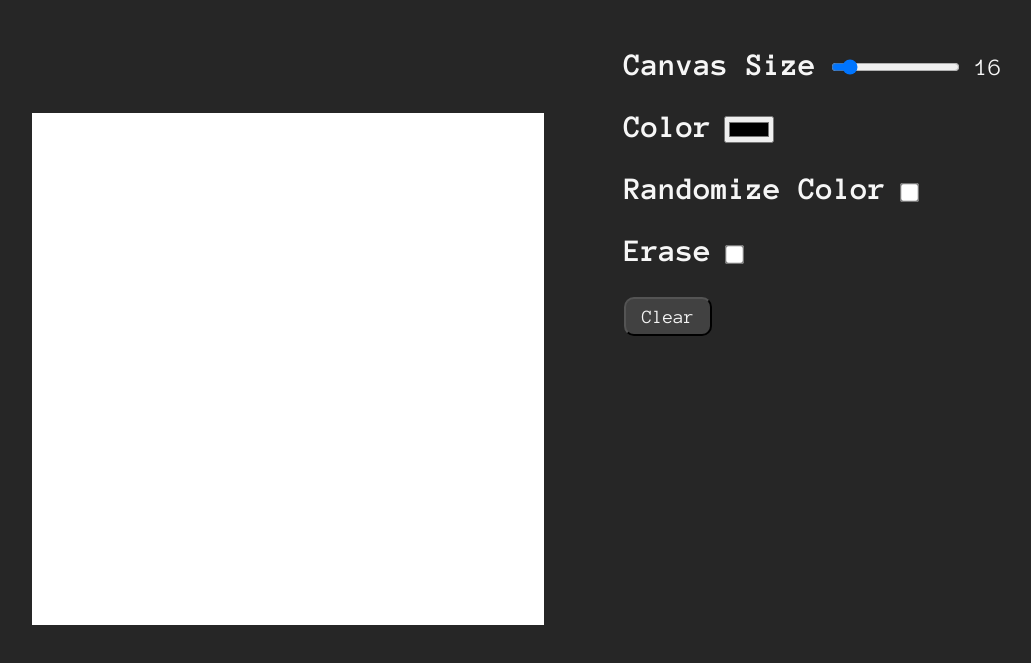
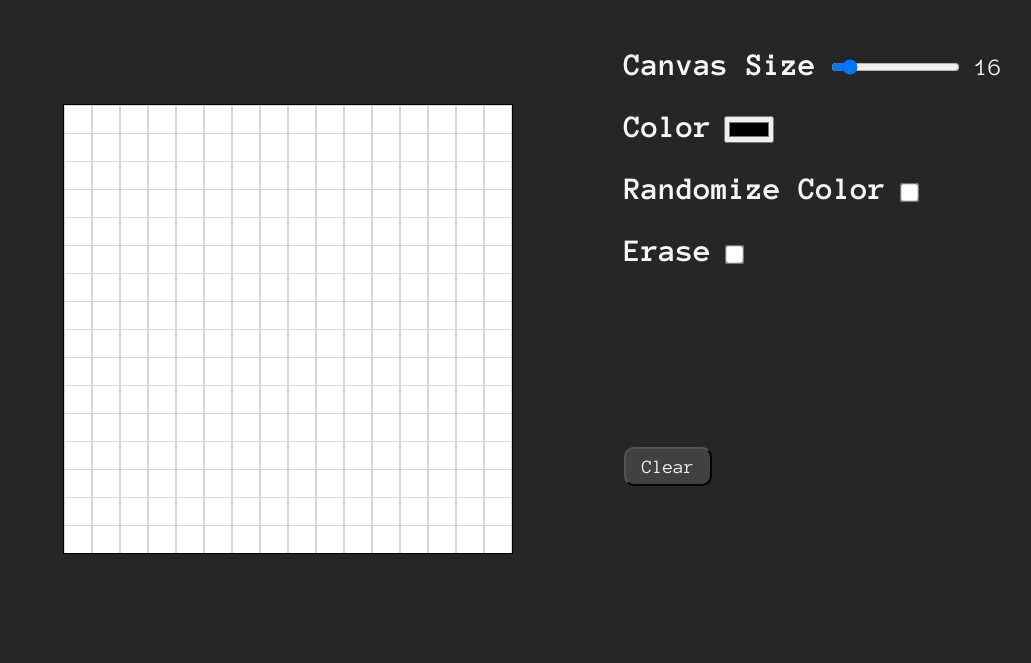
Before and after one commit to Kr0issant/etch-a-sketch-odin, a plain HTML site: page index.html in a window 1280 px wide. Shown: the part 83-746 px from the top of the page, without its empty margins (36-1067 px from the left). Drawn offline with Linux system fonts and the light colour scheme.

Commit message:
fix canvas size inconsistency

```diff
--- a/script.js
+++ b/script.js
@@ -2,9 +2,6 @@ const canvas_size = document.querySelector("#canvas-size");
 const canvas_size_label = document.querySelector("output");
 
 const gridbox = document.querySelector(".gridbox");
-
-const gridUnitStyle = document.createElement("style");
-document.head.appendChild(gridUnitStyle);
 
 canvas_size.addEventListener("input", () => {
     canvas_size_label.value = canvas_size.value;
@@ -17,13 +14,6 @@ function redraw_grid() {
     const grid_unit = "<div class='grid-unit'></div>"
     const row_unit = "<div class='grid-row'>" + grid_unit.repeat(size) + "</div>"
     gridbox.innerHTML = row_unit.repeat(size);
-
-    const pixels = Math.floor(gridbox.offsetHeight/size);
-    gridUnitStyle.innerHTML = `
-.grid-unit {
-    width: ${pixels}px;
-    height: ${pixels}px;
-}`
 }
 
 canvas_size.value = 16;
--- a/style.css
+++ b/style.css
@@ -26,20 +26,30 @@ body {
 }
 
 .gridbox {
-    height: 40vw;
-    width: 40vw;
-    margin-top: 10vh;
+    display: flex;
+    flex-direction: column;
+    max-width: 35vmax;
+    max-height: 35vmax;
+    border: 1px solid #000;
+    overflow: hidden;         /* Prevent units from spilling out */
+    margin: auto;
 }
 
 .grid-row {
     display: flex;
-    justify-content: left;
+    flex: 1;
+    min-height: 0;
 }
 
 .grid-unit {
+    flex: 1;
+    border: 1px solid #d5d5d5;
     background-color: #ffffff;
     width: 67px;
     height: 67px;
+    aspect-ratio: 1/1;
+    min-width: 0;
+    box-sizing: border-box;
 }
 .grid-unit:hover {
     background-color: black;
@@ -69,4 +79,5 @@ input[type="checkbox"] {
     border-radius: 10px;
     padding: 8px 16px;
     font-size: 1.2rem;
+    margin-top: 150px;
 }
```
